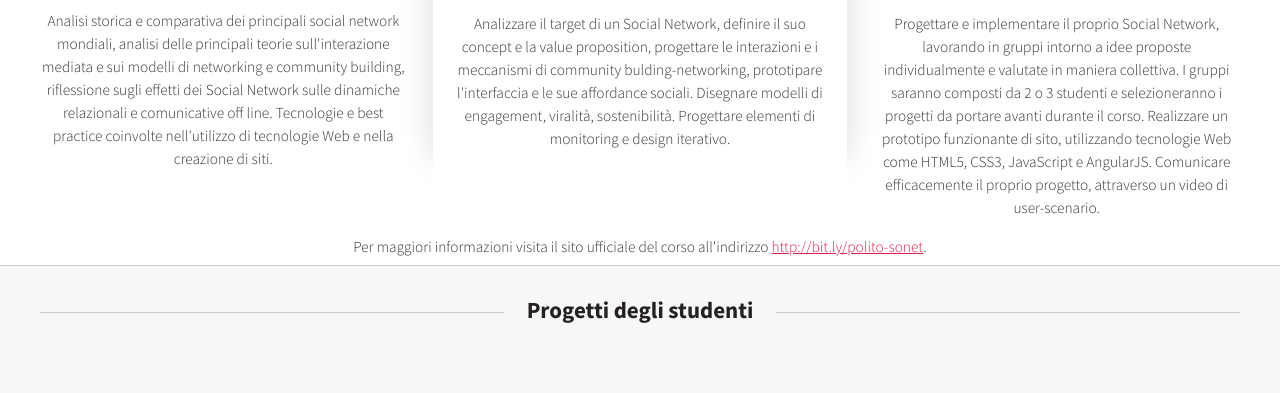
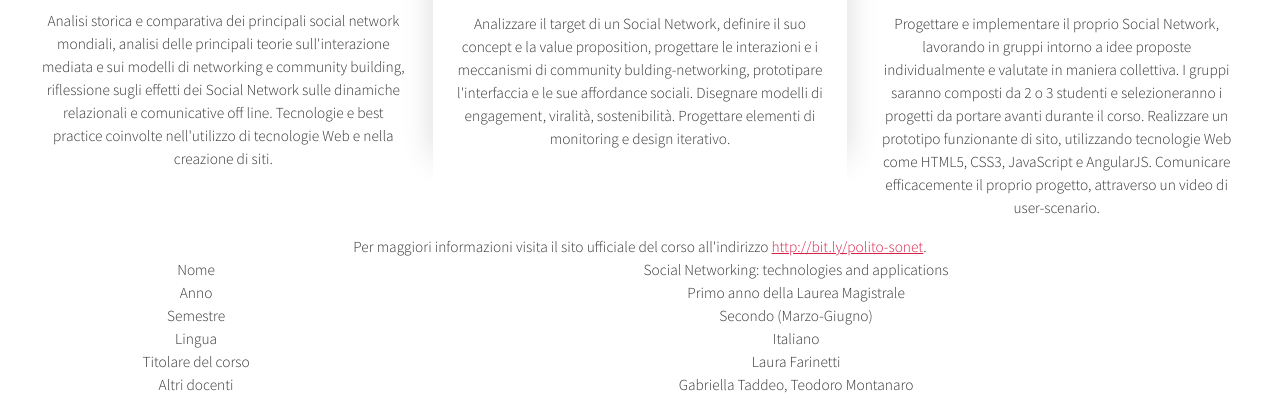
Before and after one commit to UniSalento-IDALab-IoTCourse-2023-2024/UniSalento-IDALab-IoTCourse-2023-2024.github.io, a Jekyll site: the page built from index.html, in a window 1280 px wide and 900 px high, scrolled down 398 px, cut to the strip 0-393 px from the top of the window. Built offline with Jekyll 4.4.1, drawn with Linux system fonts in a browser that asks for light colours; the list of posts is cut into pages by our own code.

Commit message:
Add info about the course

```diff
--- a/_includes/header_landing.html
+++ b/_includes/header_landing.html
@@ -45,7 +45,37 @@
 								</div>
 							</div>
 								<span class="moreInfo">
-									Per maggiori informazioni visita il sito ufficiale del corso all'indirizzo <a href="http://bit.ly/polito-sonet" title="Sito del corso di Social Networking">http://bit.ly/polito-sonet</a>.
+									Per maggiori informazioni visita il sito ufficiale del corso all'indirizzo <a href="https://elite.polito.it/teaching/past-courses/428-01qyapd-2017" title="Sito del corso di Social Networking (A.A. 2016-2017)">http://bit.ly/polito-sonet</a>.
+								</span>
+								<span class="moreInfo">
+									<table id="prova" border="1" align="center">
+										<tbody>
+											<tr>
+												<td>Nome</td>
+												<td>Social Networking: technologies and applications</td>
+											</tr>
+											<tr>
+												<td>Anno</td>
+												<td>Primo anno della Laurea Magistrale</td>
+											</tr>
+											<tr>
+												<td>Semestre</td>
+												<td>Secondo (Marzo-Giugno)</td>
+											</tr>
+											<tr>
+												<td>Lingua</td>
+												<td>Italiano</td>
+											</tr>
+											<tr>
+												<td>Titolare del corso</td>
+												<td>Laura Farinetti</td>
+											</tr>
+											<tr>
+												<td>Altri docenti</td>
+												<td>Gabriella Taddeo, Teodoro Montanaro</td>
+											</tr>
+										</tbody>
+									</table>
 								</span>
 						</section>
 
```
